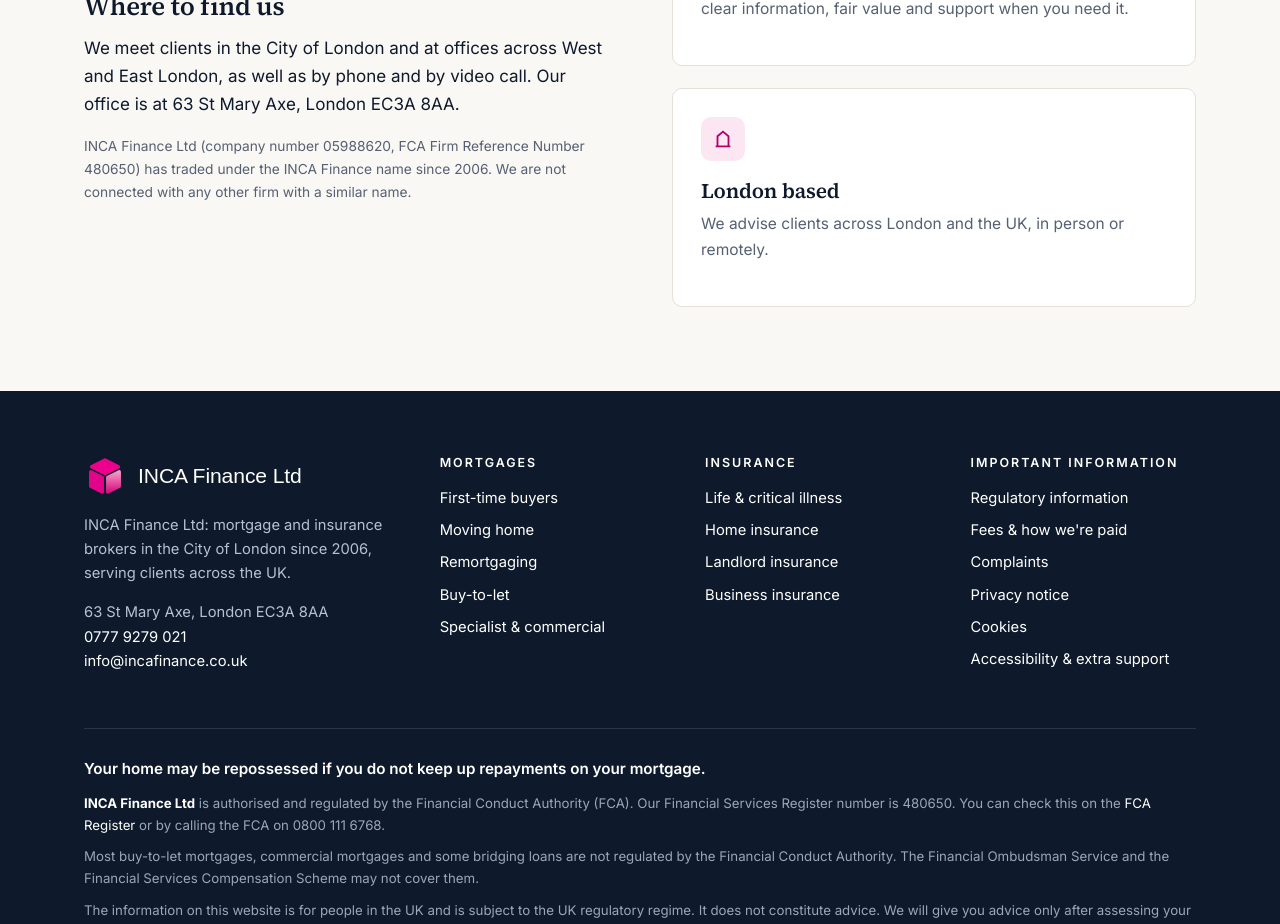
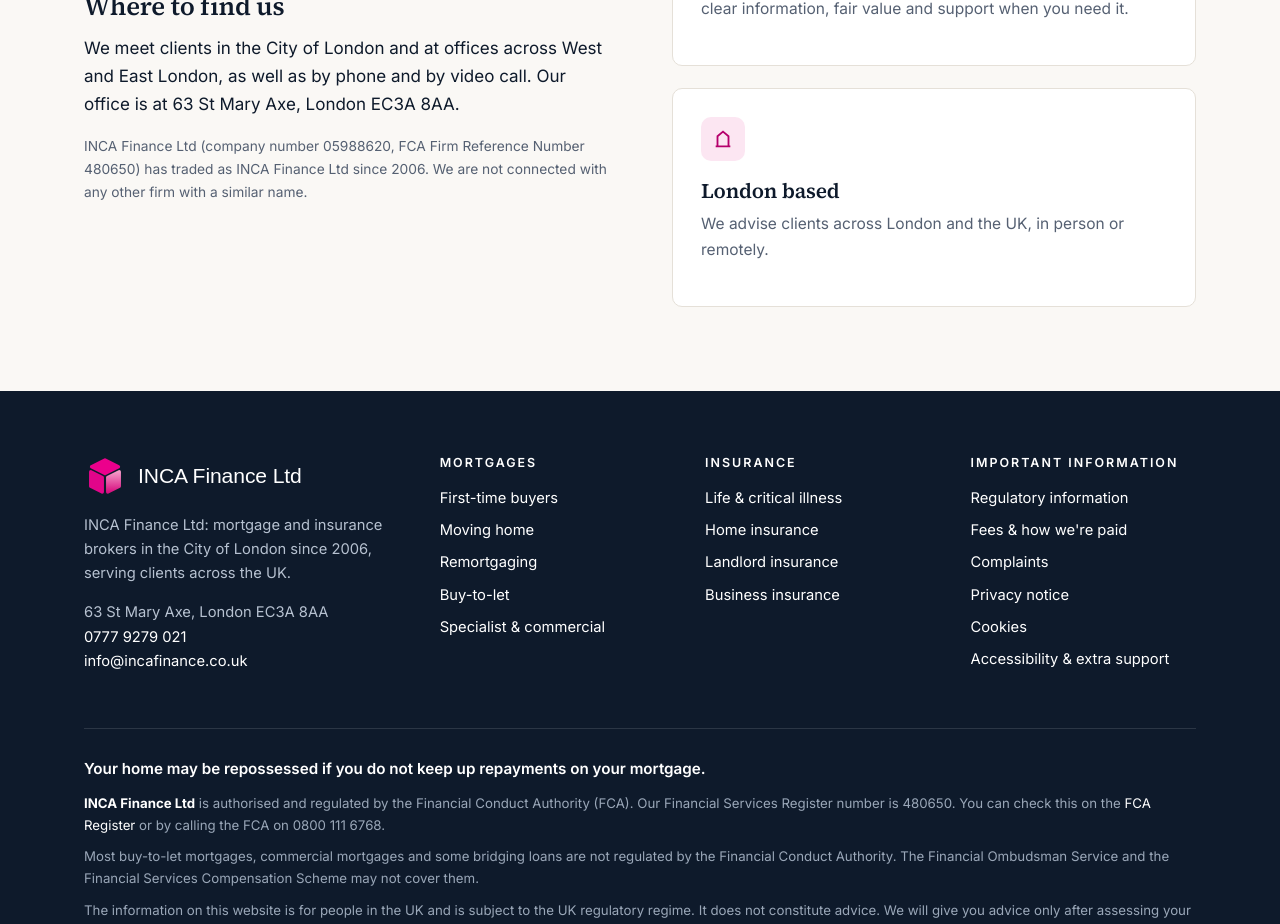
Before and after one commit to siewhui-wq/inca-finance-website, a plain HTML site: page docs/about.html in a window 1280 px wide. Shown: the part 1040-1964 px from the top of the page. Drawn offline with Linux system fonts and the light colour scheme.

Commit message:
About: traded as INCA Finance Ltd since 2006

```diff
--- a/docs/about.html
+++ b/docs/about.html
@@ -53,7 +53,7 @@
       <p>We work with high-street banks, building societies, specialist lenders and private banks, and we arrange protection and general insurance alongside your mortgage. Our advice is always based on your circumstances and what you want to achieve.</p>
       <h2>Where to find us</h2>
       <p>We meet clients in the City of London and at offices across West and East London, as well as by phone and by video call. Our office is at 63 St Mary Axe, London EC3A 8AA.</p>
-      <p class="small">INCA Finance Ltd (company number 05988620, FCA Firm Reference Number 480650) has traded under the INCA Finance name since 2006. We are not connected with any other firm with a similar name.</p>
+      <p class="small">INCA Finance Ltd (company number 05988620, FCA Firm Reference Number 480650) has traded as INCA Finance Ltd since 2006. We are not connected with any other firm with a similar name.</p>
     </div>
     <div class="grid">
       <div class="card"><div class="icon"><svg viewBox="0 0 24 24" fill="none" stroke="currentColor" stroke-width="2"><path d="M12 3l8 4v5c0 5-3.5 8-8 9-4.5-1-8-4-8-9V7z"/></svg></div><h3>Regulated advice</h3><p>INCA Finance Ltd is authorised and regulated by the Financial Conduct Authority, FRN 480650.</p></div>
```
Also changed, not shown: src/pages/about.html (+1 -1 lines).
